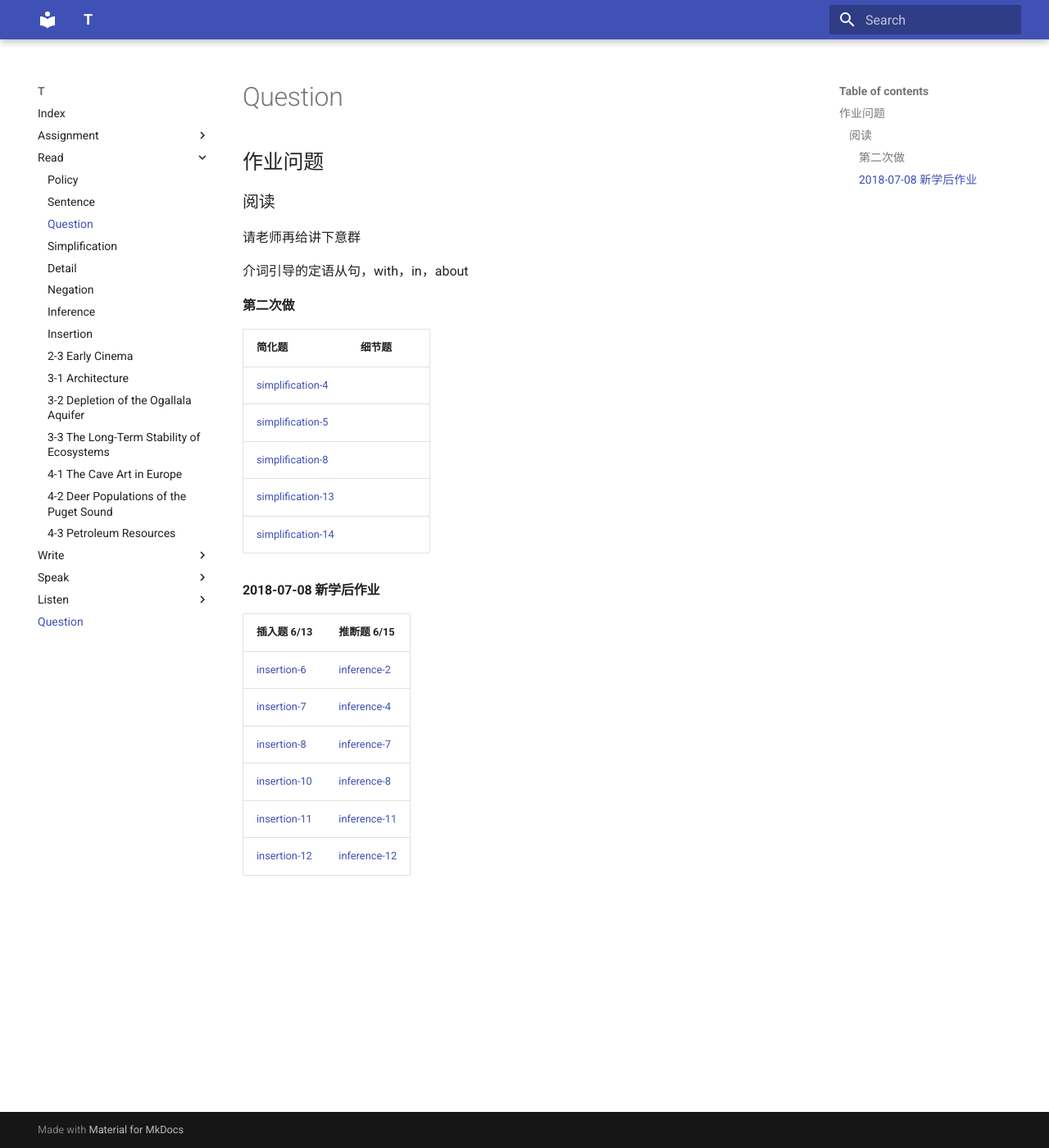
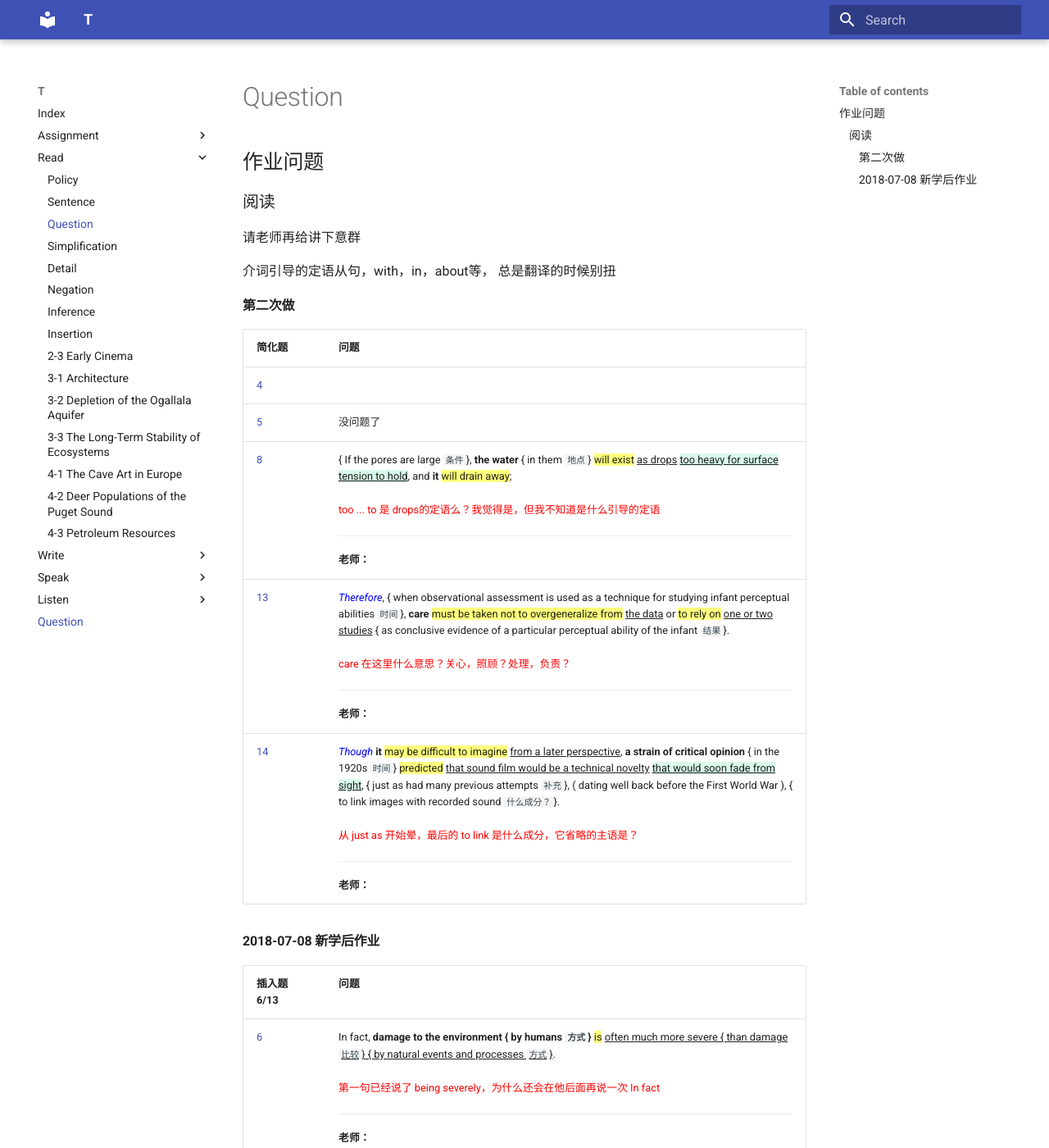
Before and after one commit to katyushaQ/t, an MkDocs documentation site: the page built from docs/question.md, in a window 1280 px wide and 1400 px high. Shown: the whole window at 82% size. Built offline with MkDocs 1.6.1 and Material for MkDocs 9.7.7, drawn with Linux system fonts in a browser that asks for light colours; old or Windows-style settings are respelled for this version of MkDocs; some of the changed text lies outside the part shown.

Commit message:
2018-0910-0916.md 添加, mkdocs.yml 添加2018-0910-0916.md, 2018-0903-0909.md 20180909, question.md 整理并精简阅读问题, insertion.md 调整格式, simplification.md 调整问题, sentence.md 20180910

```diff
--- a/docs/question.md
+++ b/docs/question.md
@@ -4,27 +4,35 @@
 
 请老师再给讲下意群
 
-介词引导的定语从句，with，in，about
+介词引导的定语从句，with，in，about等， 总是翻译的时候别扭
 
 #### 第二次做
 
-简化题 | 细节题
+简化题 | 问题
 ------------ | -------------
-[simplification-4](read/simplification#4)         |
-[simplification-5](read/simplification#5)         |
-[simplification-8](read/simplification#8)         |
-[simplification-13](read/simplification#13)     |
-[simplification-14](read/simplification#14)     |
-
+[4](read/simplification#4)         |
+[5](read/simplification#5-a)      |  没问题了
+[8](read/simplification#8)         |  { If the pores are large `条件`}, **the water**  { in them `地点`} ==will exist== ^^as drops^^ {++too heavy for surface tension to hold++}, and **it** ==will drain away==;    <br><br><font color='red'>too ... to 是 drops的定语么？我觉得是，但我不知道是什么引导的定语</font><hr/>**老师：**
+[13](read/simplification#13)     | <font color='Blue'>*Therefore*</font>, { when observational assessment is used as a technique for studying infant perceptual abilities `时间`}, **care** ==must be taken not to overgeneralize from== ^^the data^^ or ==to rely on== ^^one or two studies^^ { as conclusive evidence of a particular perceptual ability of the infant `结果`}.<br><br><font color='red'>care 在这里什么意思？关心，照顾？处理，负责？</font><hr/>**老师：**
+[14](read/simplification#14)     | <font color='Blue'>*Though*</font> **it** ==may be difficult to imagine== ^^from a later perspective^^, **a strain of critical opinion** { in the 1920s `时间`} ==predicted== ^^that sound film would be a technical novelty^^ {++that would soon fade from sight++}, { just as had many previous attempts `补充`}, ( dating well back before the First World War ), { to link images with recorded sound `什么成分？`}. <br><br><font color='red'>从 just as 开始晕，最后的 to link 是什么成分，它省略的主语是？</font><hr/>**老师：**
 
 
 #### 2018-07-08 新学后作业
 
-插入题  6/13 | 推断题 6/15
+插入题  6/13 | 问题
 ------------- | -------------
-[insertion-6](read/insertion#6)             | [inference-2](read/inference#2)
-[insertion-7](read/insertion#7)             | [inference-4](read/inference#4)
-[insertion-8](read/insertion#8)             | [inference-7](read/inference#7)
-[insertion-10](read/insertion#10)         | [inference-8](read/inference#8)
-[insertion-11](read/insertion#11)         | [inference-11](read/inference#11)
-[insertion-12](read/insertion#12)         | [inference-12](read/inference#12)
+[6](read/insertion#6)             | In fact, **damage to the environment { by humans `方式`}** ==is== ^^often much more severe { than damage `比较`} { by natural events and processes `方式`}^^. <br><br><font color='red'>第一句已经说了 being severely，为什么还会在他后面再说一次 In fact</font><hr/>**老师：**
+[7](read/insertion#7)             | 感觉应该是A的位置，因为觉得 Even with 与前文承接的挺顺畅……<br><br><font color='red'>第三段落没看懂，烧脑</font><hr/>**老师：**
+[8](read/insertion#8)             | 败在句间关系上，对文章套路不够熟悉
+[10](read/insertion#10)         | { Because it usually exists in a metallic state `原因`}, **it** ==was preferentially incorporated== ^^in Earth's core^^ { as the planet {++cooled and consolidated++} `方式`}.<br><br><font color='red'>这个as有点晕，as the planet  名词，当作，但是翻译后感觉怪怪的。as 引导的是定语还是状语？</font><hr/>**老师：**
+[11](read/insertion#11)         | 这题问题多，句子没有看懂，也没懂为什么选D
+[12](read/insertion#12)         |  *Although* **she** ==gave== ^^little thought to music in her earliest dances^^, **she** later ==used== ^^scores by Gluck, Beethoven, Schubert, Chopin, and Wagner, ( eventually graduating to Stravinsky, Fauré, Debussy, and Mussorgsky )^^, composers {++who were then considered progressive++}. <br><br><font color='red'>considered 在这里是啥？后半句好奇怪，是说考虑把作曲家拉进来吗？</font><hr/>**老师：**<hr/> { Always open to scientific and technological innovations `抽象地点？`}, **she** ==befriended== ^^the scientists Marie and Pierre Curie upon their discovery of radium and created a Radium Dance^^, {++which simulated the phosphorescence of that element++}. <br><br><font color='red'>Always 这个状语成分没看懂，同一个主语，被省略了？upon 有点晕</font><hr/>**老师：**
+
+推断题 6/15 | 问题
+------------- | -------------
+[2](read/inference#2)
+[4](read/inference#4)
+[7](read/inference#7)
+[8](read/inference#8)
+[11](read/inference#11)
+[12](read/inference#12)
--- a/mkdocs.yml
+++ b/mkdocs.yml
@@ -23,6 +23,7 @@ pages:
     - 2018_0820-0826 8月第四周: assignment/2018-0820-0826.md
     - 2018_0827-0902 8月第五周: assignment/2018-0827-0902.md
     - 2018_0903-0909 9月第一周: assignment/2018-0903-0909.md
+    - 2018_0910-0916 9月第二周: assignment/2018-0910-0916.md
 
 - Read:
     - Policy: read/policy.md
```
Also changed, not shown: docs/assignment/2018-0903-0909.md (+1 -1 lines), docs/assignment/2018-0910-0916.md (added, +30 -0 lines), docs/read/insertion.md (+1 -1 lines), docs/read/simplification.md (+4 -4 lines), docs/write/sentence.md (+31 -0 lines).
